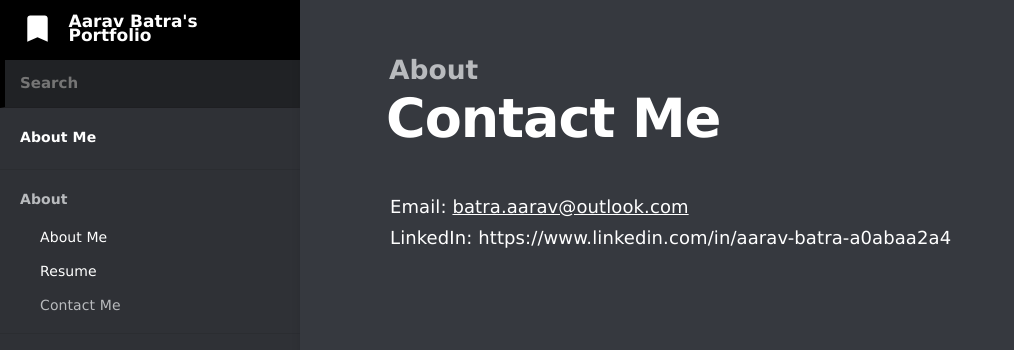
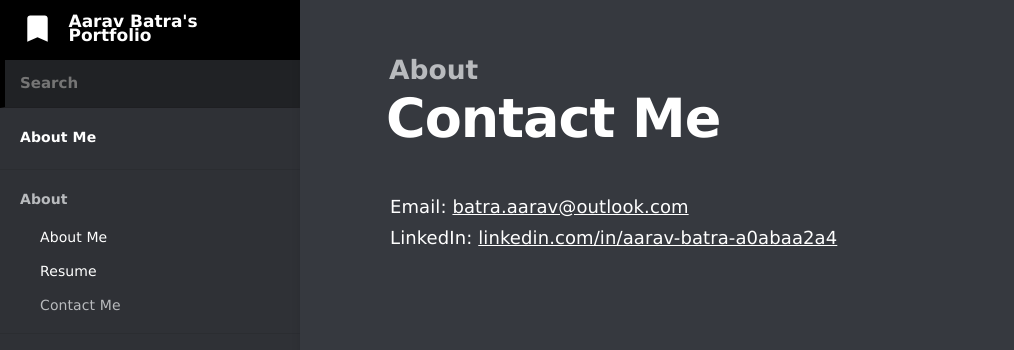
Before and after one commit to batra-aarav/www.aaravbatra.me, a Jekyll site: the page built from _docs/about/contactme.md, in a window 1280 px wide. Shown: the top 350 px of the page, without its empty margins (0-1014 px from the left). Built offline with Jekyll 4.4.1, drawn with Linux system fonts in a browser that asks for light colours; some of the changed lines change nothing that is shown.

Commit message:
Update and rename _docs/contactme.md to _docs/about/contactme.md

```diff
--- a/_docs/contactme.md
+++ b/_docs/about/contactme.md
@@ -4,4 +4,4 @@ category: About
 order: 3
 ---
 Email: [batra.aarav@outlook.com](mailto:batra.aarav@outlook.com)<br>
-LinkedIn: https://www.linkedin.com/in/aarav-batra-a0abaa2a4
+LinkedIn: [linkedin.com/in/aarav-batra-a0abaa2a4](https://www.linkedin.com/in/aarav-batra-a0abaa2a4)
```
